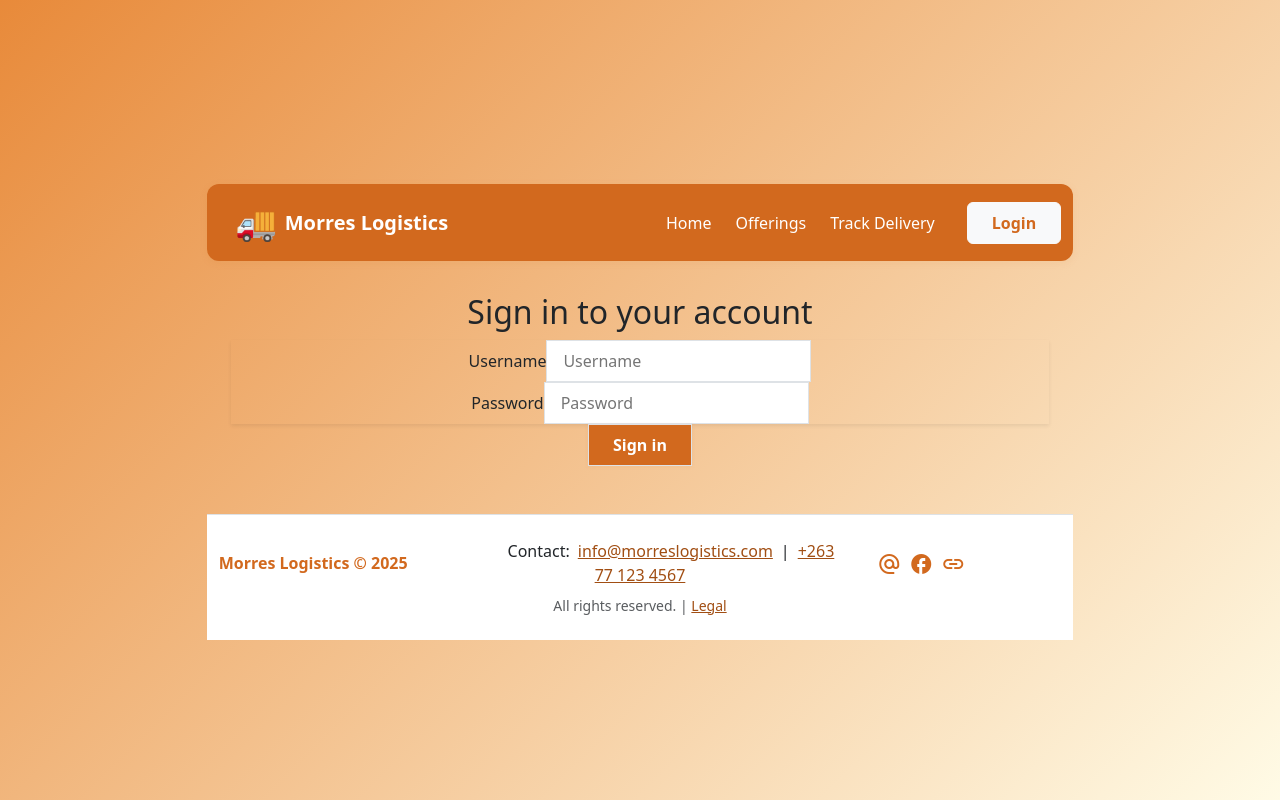
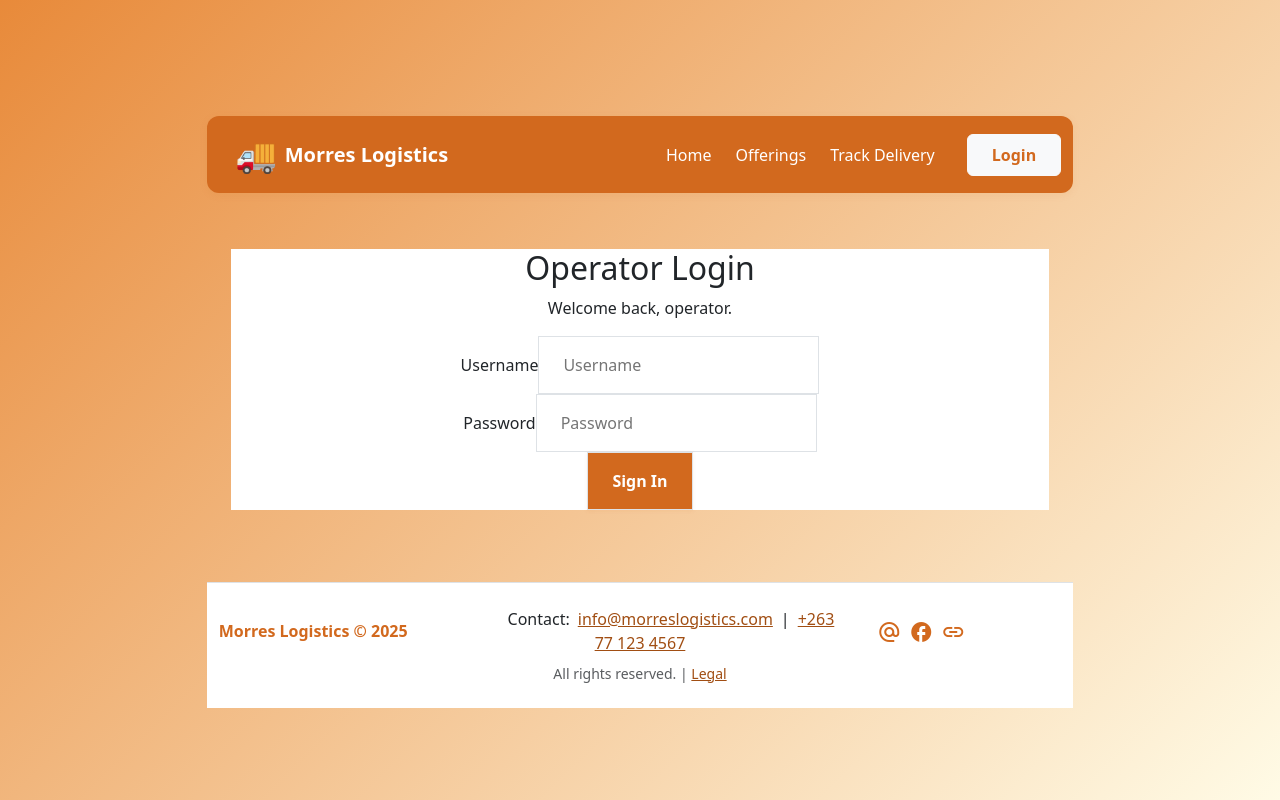
Before and after one commit to TinzyWinzy/darbitlogistics, a React (Vite) app: page /login in a window 1280 px wide. Built offline with nearby package versions, Linux system fonts and the light colour scheme; no server answers.

Commit message:
stable-version-beta-0.1.4

```diff
--- a/src/public/Login.jsx
+++ b/src/public/Login.jsx
@@ -35,15 +35,16 @@ export default function Login() {
   };
 
   return (
-    <div className="min-h-screen flex items-center justify-center bg-gray-50 py-12 px-4 sm:px-6 lg:px-8">
-      <div className="max-w-md w-full space-y-8">
-        <div>
-          <h2 className="mt-6 text-center text-3xl font-extrabold text-gray-900">
-            Sign in to your account
+    <div className="min-h-screen flex items-center justify-center bg-stone-100 p-4">
+      <div className="w-full max-w-md bg-white rounded-2xl shadow-xl p-8 space-y-6">
+        <div className="text-center">
+          <h2 className="text-3xl font-bold text-stone-800">
+            Operator Login
           </h2>
+          <p className="mt-2 text-sm text-stone-600">Welcome back, operator.</p>
         </div>
         <form className="mt-8 space-y-6" onSubmit={handleSubmit}>
-          <div className="rounded-md shadow-sm -space-y-px">
+          <div className="space-y-4">
             <div>
               <label htmlFor="username" className="sr-only">
                 Username
@@ -53,7 +54,7 @@ export default function Login() {
                 name="username"
                 type="text"
                 required
-                className="appearance-none rounded-none relative block w-full px-3 py-2 border border-gray-300 placeholder-gray-500 text-gray-900 rounded-t-md focus:outline-none focus:ring-indigo-500 focus:border-indigo-500 focus:z-10 sm:text-sm"
+                className="w-full px-4 py-3 bg-stone-50 border border-stone-300 rounded-lg text-stone-900 placeholder-stone-500 focus:outline-none focus:ring-2 focus:ring-[#D2691E] focus:border-transparent transition"
                 placeholder="Username"
                 value={username}
                 onChange={(e) => setUsername(e.target.value)}
@@ -68,7 +69,7 @@ export default function Login() {
                 name="password"
                 type="password"
                 required
-                className="appearance-none rounded-none relative block w-full px-3 py-2 border border-gray-300 placeholder-gray-500 text-gray-900 rounded-b-md focus:outline-none focus:ring-indigo-500 focus:border-indigo-500 focus:z-10 sm:text-sm"
+                className="w-full px-4 py-3 bg-stone-50 border border-stone-300 rounded-lg text-stone-900 placeholder-stone-500 focus:outline-none focus:ring-2 focus:ring-[#D2691E] focus:border-transparent transition"
                 placeholder="Password"
                 value={password}
                 onChange={(e) => setPassword(e.target.value)}
@@ -77,16 +78,16 @@ export default function Login() {
           </div>
 
           {error && (
-            <div className="text-red-500 text-sm text-center">{error}</div>
+            <div className="text-red-600 text-sm font-medium text-center">{error}</div>
           )}
 
           <div>
             <button
               type="submit"
               disabled={loading}
-              className="group relative w-full flex justify-center py-2 px-4 border border-transparent text-sm font-medium rounded-md text-white bg-indigo-600 hover:bg-indigo-700 focus:outline-none focus:ring-2 focus:ring-offset-2 focus:ring-indigo-500 disabled:opacity-50"
+              className="w-full flex justify-center py-3 px-4 border border-transparent text-sm font-bold rounded-lg text-white bg-[#D2691E] hover:bg-[#a14e13] focus:outline-none focus:ring-2 focus:ring-offset-2 focus:ring-[#a14e13] transition-colors disabled:opacity-50"
             >
-              {loading ? 'Signing in...' : 'Sign in'}
+              {loading ? 'Authenticating...' : 'Sign In'}
             </button>
           </div>
         </form>
```
